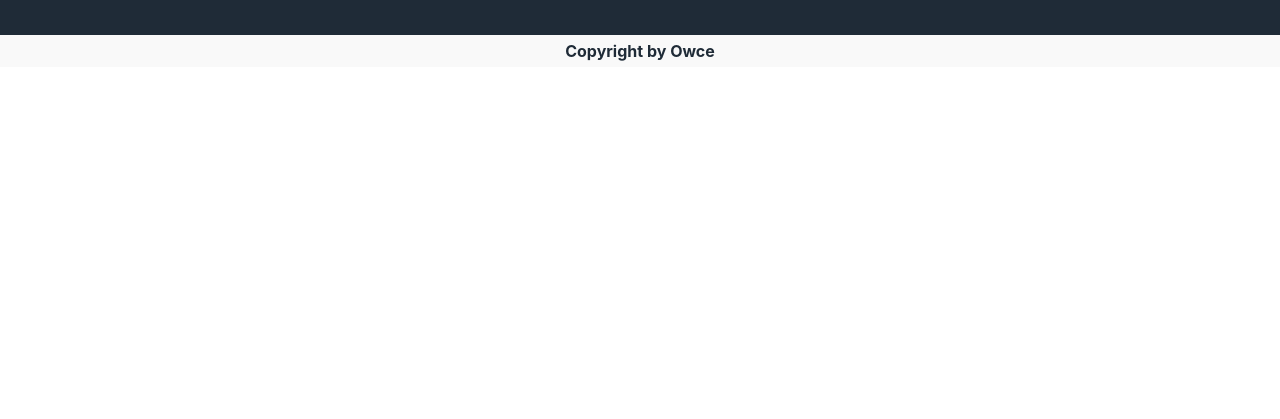
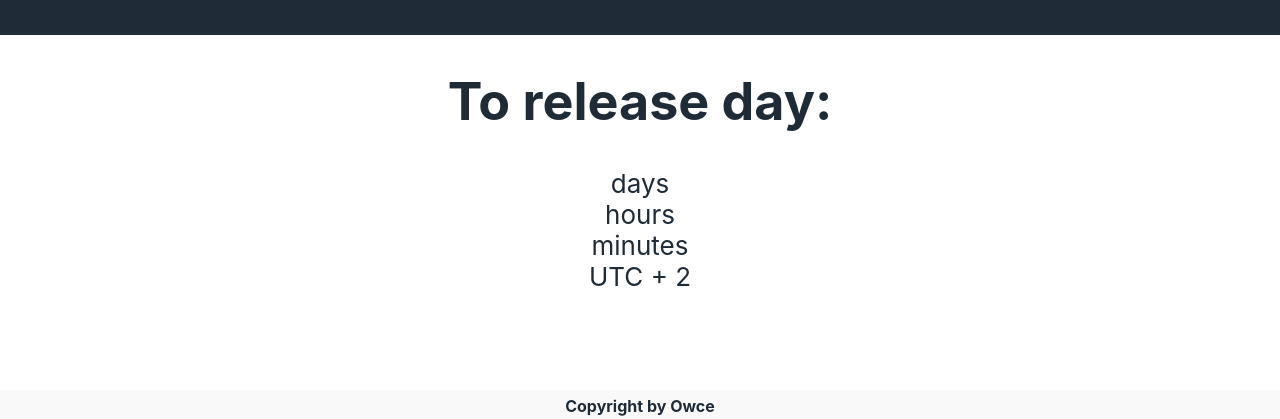
Before and after one commit to pinkjagnie/axiom-os, a React (Create React App) app: page / in a window 1280 px wide. Shown: the part 2061-2480 px from the top of the page. Before the commit the page ends 2128 px from the top, so only its background shows below. Built offline with nearby package versions, Linux system fonts and the light colour scheme.

Commit message:
Add CountdownTimer - logic

```diff
--- a/src/App.js
+++ b/src/App.js
@@ -1,16 +1,19 @@
 import Header from "./components/Header";
 import Main from "./components/Main";
 import About from "./components/About";
+import CountdownTimer from "./components/Countdown/CountdownTimer";
 import Footer from "./components/Footer";
 
 import "./App.css";
 
 function App() {
+
   return (
     <div className="App">
       <Header />
       <Main />
       <About />
+      <CountdownTimer />
       <Footer />
     </div>
   );
--- /dev/null
+++ b/src/components/Countdown/CountdownTimer.js
@@ -0,0 +1,45 @@
+import classes from "./CountdownTimer.module.css";
+
+const CountdownTimer = () => {
+
+  const endTime = new Date('2022-07-01 00:00:00').getTime();
+
+  setInterval(() => {
+    const nowTime = new Date().getTime();
+    // const time = Math.floor((endTime - nowTime) / 1000);
+    const time = endTime - nowTime;
+    let days = Math.floor((endTime / (1000 * 60 * 60 * 24)) - (nowTime / (1000 * 60 * 60 * 24)));
+
+    let hours = Math.floor((endTime / (1000 * 60 * 60) - nowTime / (1000 * 60 * 60)) % 24);
+    // Przykład - dodanie 0 przeg godziną
+    hours = hours < 10 ? `0${hours}` : hours;
+
+    let minutes = Math.floor((endTime / (1000 * 60) - nowTime / (1000 * 60)) % 60);
+
+    // console.log(days, hours, minutes)
+
+  }, 60000);
+
+  return (
+    <div className={classes.countdownSection}>
+      <h1>To release day:</h1>
+      <div>
+        {/* <div>{days}</div> */}
+        <div>days</div>
+      </div>
+      <div>
+        {/* <div>{hours}</div> */}
+        <div>hours</div>
+      </div>
+      <div>
+        {/* <div>{minutes}</div> */}
+        <div>minutes</div>
+      </div>
+      <div>
+        UTC + 2
+      </div>
+    </div>
+  )
+};
+
+export default CountdownTimer;
--- /dev/null
+++ b/src/components/Countdown/CountdownTimer.module.css
@@ -0,0 +1,5 @@
+.countdownSection {
+  height: 40vh;
+  width: 100vw;
+  text-align: center;
+}
```
